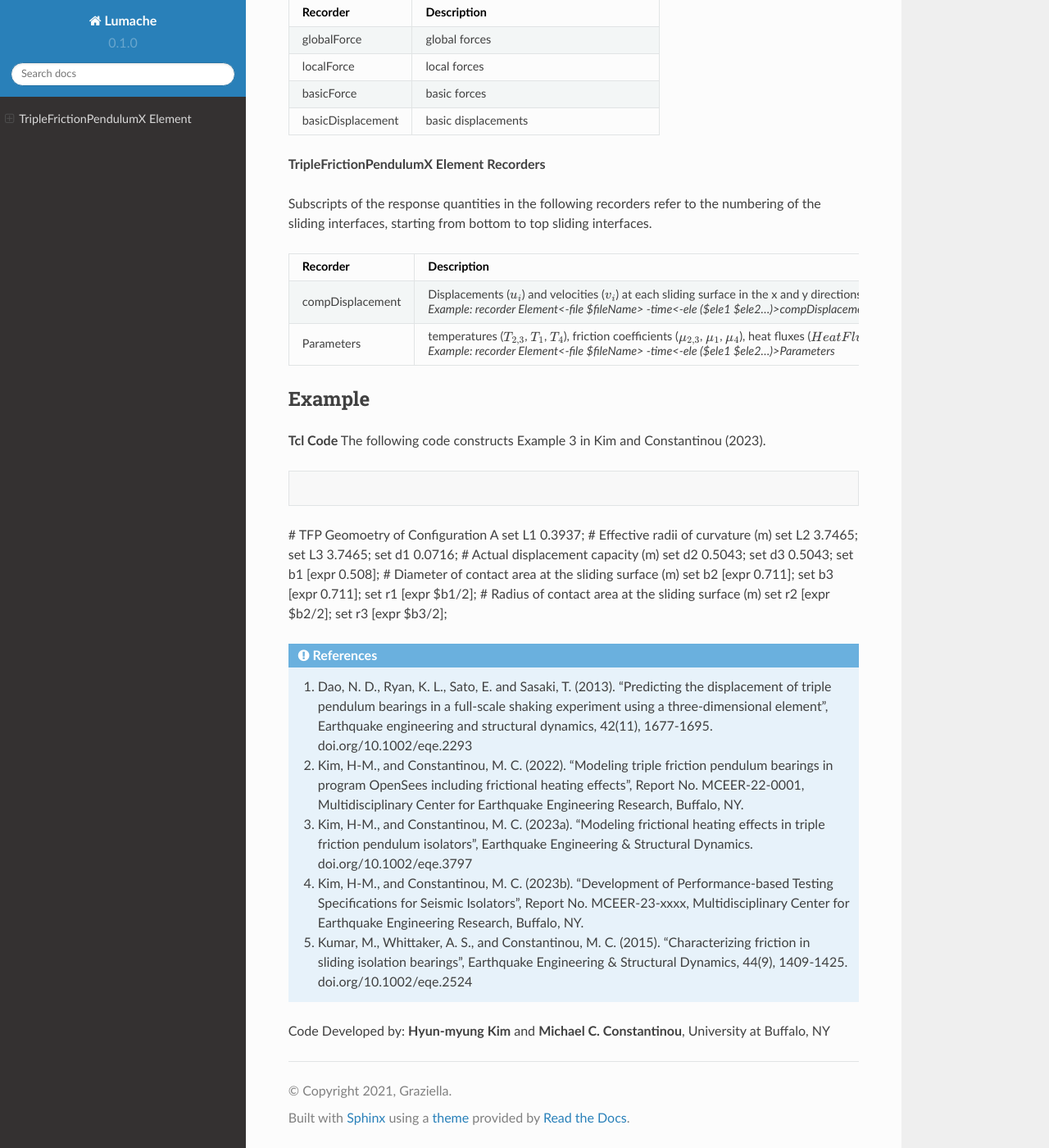
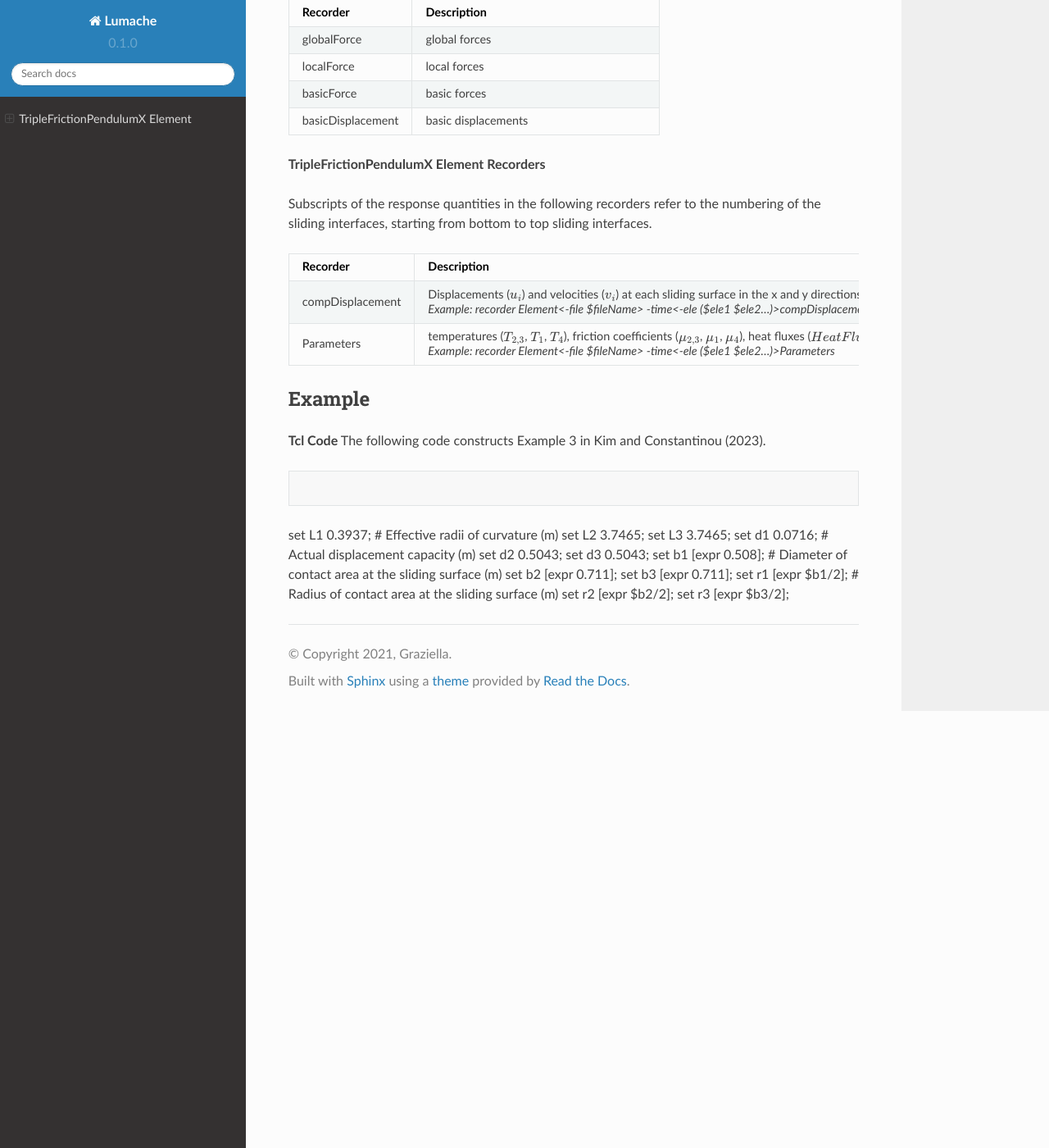
Before and after one commit to shocky0424/rtd-tutorial, a Sphinx documentation site: the page built from docs/source/index.rst, in a window 1280 px wide and 1400 px high, scrolled down 3677 px. Shown: the whole window at 82% size. Built offline with Sphinx 7.4.7 and the Read the Docs theme 2.0.0, drawn with Linux system fonts in a browser that asks for light colours.

Commit message:
Update index.rst

```diff
--- a/docs/source/index.rst
+++ b/docs/source/index.rst
@@ -139,7 +139,6 @@ The following code constructs Example 3 in Kim and Constantinou (2023).
 
 .. code-block:: tcl
 
-# TFP Geomoetry of Configuration A
 set L1 0.3937;			# Effective radii of curvature (m)
 set L2 3.7465;
 set L3 3.7465;
@@ -152,18 +151,3 @@ set b3 [expr 0.711];
 set r1 [expr $b1/2];  	# Radius of contact area at the sliding surface (m)
 set r2 [expr $b2/2];
 set r3 [expr $b3/2];
-
-
-.. admonition:: References
-
-   #. Dao, N. D., Ryan, K. L., Sato, E. and Sasaki, T. (2013). “Predicting the displacement of triple pendulum bearings in a full-scale shaking experiment using a three-dimensional element”, Earthquake engineering and structural dynamics, 42(11), 1677-1695. doi.org/10.1002/eqe.2293
-
-   #. Kim, H-M., and Constantinou, M. C. (2022). “Modeling triple friction pendulum bearings in program OpenSees including frictional heating effects”, Report No. MCEER-22-0001, Multidisciplinary Center for Earthquake Engineering Research, Buffalo, NY.
-
-   #. Kim, H-M., and Constantinou, M. C. (2023a). “Modeling frictional heating effects in triple friction pendulum isolators”, Earthquake Engineering & Structural Dynamics. doi.org/10.1002/eqe.3797
-
-   #. Kim, H-M., and Constantinou, M. C. (2023b). “Development of Performance-based Testing Specifications for Seismic Isolators”, Report No. MCEER-23-xxxx, Multidisciplinary Center for Earthquake Engineering Research, Buffalo, NY.
-
-   #. Kumar, M., Whittaker, A. S., and Constantinou, M. C. (2015). “Characterizing friction in sliding isolation bearings”, Earthquake Engineering & Structural Dynamics, 44(9), 1409-1425. doi.org/10.1002/eqe.2524
-
-Code Developed by: **Hyun-myung Kim** and **Michael C. Constantinou**, University at Buffalo, NY
```
Also changed, not shown: other parts of docs/source/index.rst (+1 -1 lines).
